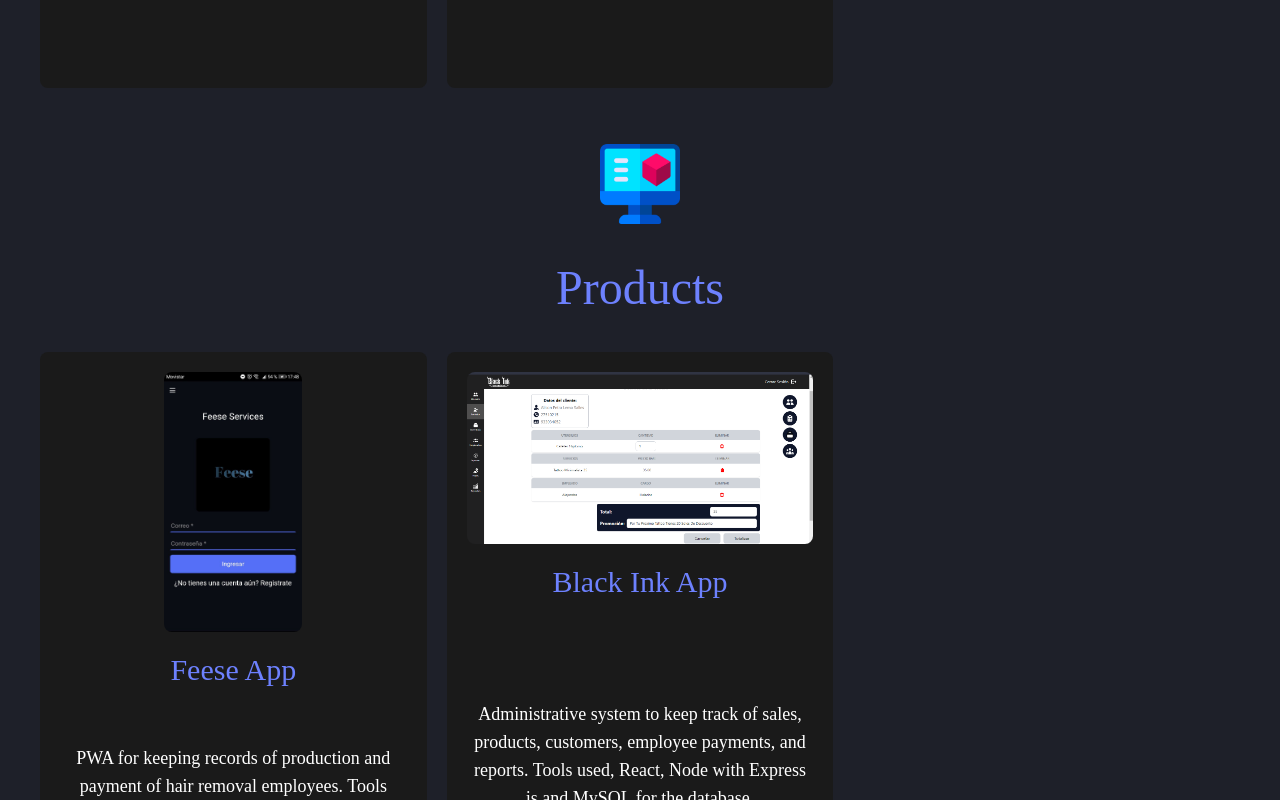
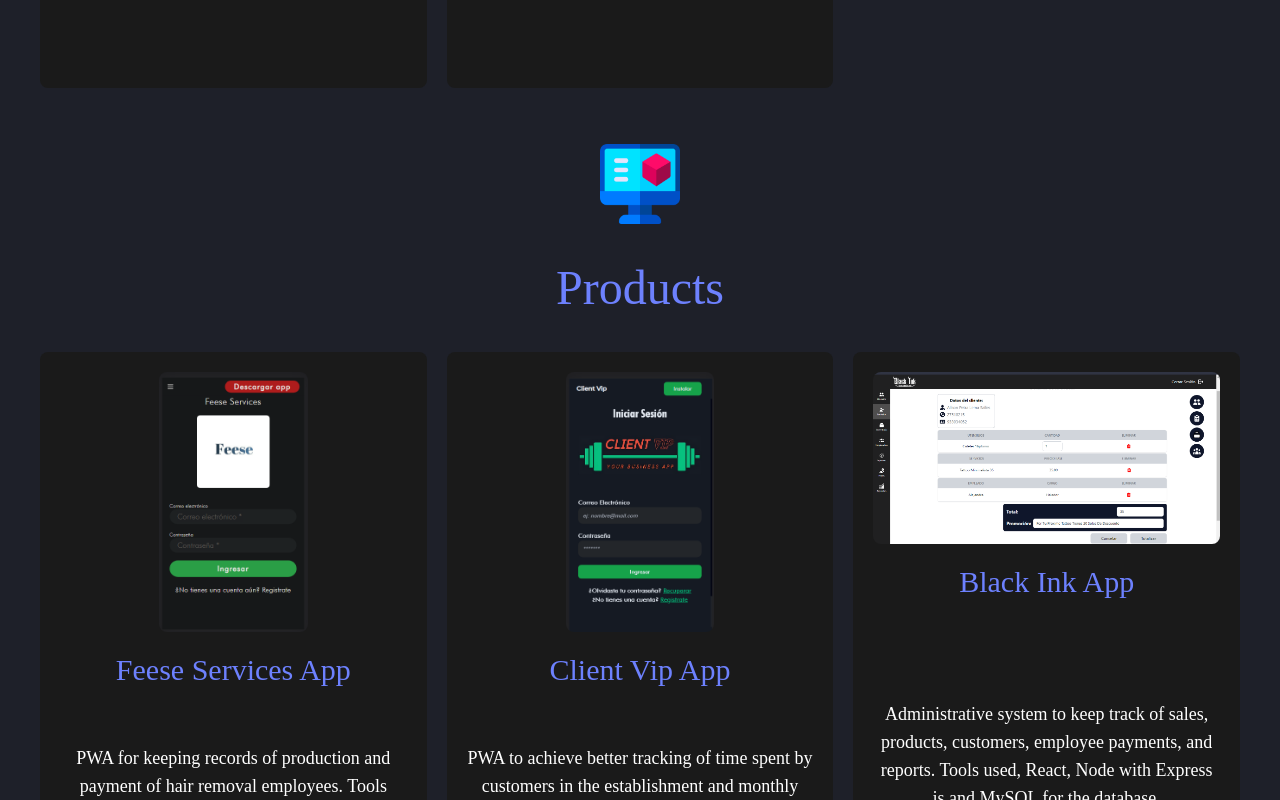
Before and after one commit to LMF3z/Portfolio-LMF3z, a React (Create React App) app: page / in a window 1280 px wide. Shown: the part 3840-4640 px from the top of the page. Built offline with nearby package versions, Linux system fonts and the light colour scheme; a web font is replaced by a local one.

Commit message:
Se agrego client vip a projects y se actualizo video de feese services

```diff
--- a/src/Components/Products.tsx
+++ b/src/Components/Products.tsx
@@ -1,29 +1,47 @@
-import React from 'react'
-import images from '../assets/images'
-import handleModals from '../utils/handleModals'
-import CardProject from './CardProject'
-import CardProjectWithoutRedirect from './CardProjectWithoutRedirect'
+import React from 'react';
+import images from '../assets/images';
+import handleModals from '../utils/handleModals';
+import CardProject from './CardProject';
+import CardProjectWithoutRedirect from './CardProjectWithoutRedirect';
 
 const Products = () => {
+  const openModal = () => {
+    handleModals();
+  };
 
-    const openModal = () => {
-        handleModals()
-    }
+  return (
+    <section className='w-full min-h-screen text-white flex flex-col justify-center items-center space-y-10 text-justify'>
+      <img
+        src={images.pritingSoftIcon}
+        alt='profile-icon'
+        className='w-16 lg:w-20 h-16 lg:h-20'
+      />
+      <h1 className='text-violet'>Products</h1>
 
-    return (
-        <section className="w-full min-h-screen text-white flex flex-col justify-center items-center space-y-10 text-justify">
-            <img src={images.pritingSoftIcon} alt="profile-icon" className="w-16 lg:w-20 h-16 lg:h-20" />
-            <h1 className="text-violet">Products</h1>
+      <div className='w-full rounded-lg grid place-content-center gap-y-5 lg:gap-5 grid-cols-1 lg:grid-cols-3 text-center text-base lg:text-lg'>
+        <CardProject
+          imageSource={images.feeseServicesAppIcon}
+          title='Feese Services App'
+          description='PWA for keeping records of production and payment of hair removal employees. Tools used, React, Node with Express js and MySQL for the database.'
+          link='https://drive.google.com/file/d/1FHl70Jn3HWr2QJNchxZEuAVZH-uVWmXV/view?usp=sharing'
+        />
 
-            <div className="w-full rounded-lg grid place-content-center gap-y-5 lg:gap-5 grid-cols-1 lg:grid-cols-3 text-center text-base lg:text-lg">
+        <CardProject
+          imageSource={images.clientVipAppIcon}
+          title='Client Vip App'
+          description='PWA to achieve better tracking of time spent by customers in the establishment and monthly payments. Expense history. Tools used: React, Express js (TypeScript) and MySQL.'
+          link='https://drive.google.com/file/d/1uJ5sIKQ5GkVdHsNvsGi_8X1YZdH25WPL/view?usp=sharing'
+        />
 
-                <CardProject imageSource={images.feeseAppIcon} title="Feese App" description='PWA for keeping records of production and payment of hair removal employees. Tools used, React, Node with Express js and MySQL for the database.' link="https://drive.google.com/file/d/1YRZDUmrLc9gtrEPJ_H5i4-Fl7Y1EpZo5/view?usp=sharing" />
+        <CardProjectWithoutRedirect
+          imageSource={images.invTattooOne}
+          title='Black Ink App'
+          description='Administrative system to keep track of sales, products, customers, employee payments, and reports. Tools used, React, Node with Express js and MySQL for the database.'
+          handleClick={openModal}
+        />
+      </div>
+    </section>
+  );
+};
 
-                <CardProjectWithoutRedirect imageSource={images.invTattooOne} title="Black Ink App" description='Administrative system to keep track of sales, products, customers, employee payments, and reports. Tools used, React, Node with Express js and MySQL for the database.' handleClick={openModal} />
-
-            </div>
-        </section>
-    )
-}
-
-export default Products
+export default Products;
--- a/src/assets/images/index.ts
+++ b/src/assets/images/index.ts
@@ -19,7 +19,8 @@
 import weather_search from './weather_search.png';
 import naruto_memory_game from './naruto_memory_game.png';
 import favoritesAlbumes from './favorites-albums-app.png';
-import feeseAppIcon from './feese-app.jpeg';
+import feeseServicesAppIcon from './feese-services.png';
+import clientVipAppIcon from './client-vip.png';
 import clipboardIcon from './clipboard.png';
 import pritingSoftIcon from './3d-printing-software.png';
 import invTattooOne from './invTattoo/inv-1.png';
@@ -46,7 +47,8 @@
   weather_search,
   naruto_memory_game,
   favoritesAlbumes,
-  feeseAppIcon,
+  feeseServicesAppIcon,
+  clientVipAppIcon,
   clipboardIcon,
   pritingSoftIcon,
   invTattooOne,
```
Also changed, not shown: src/assets/images/client-vip.png (added), src/assets/images/feese-services.png (added).
